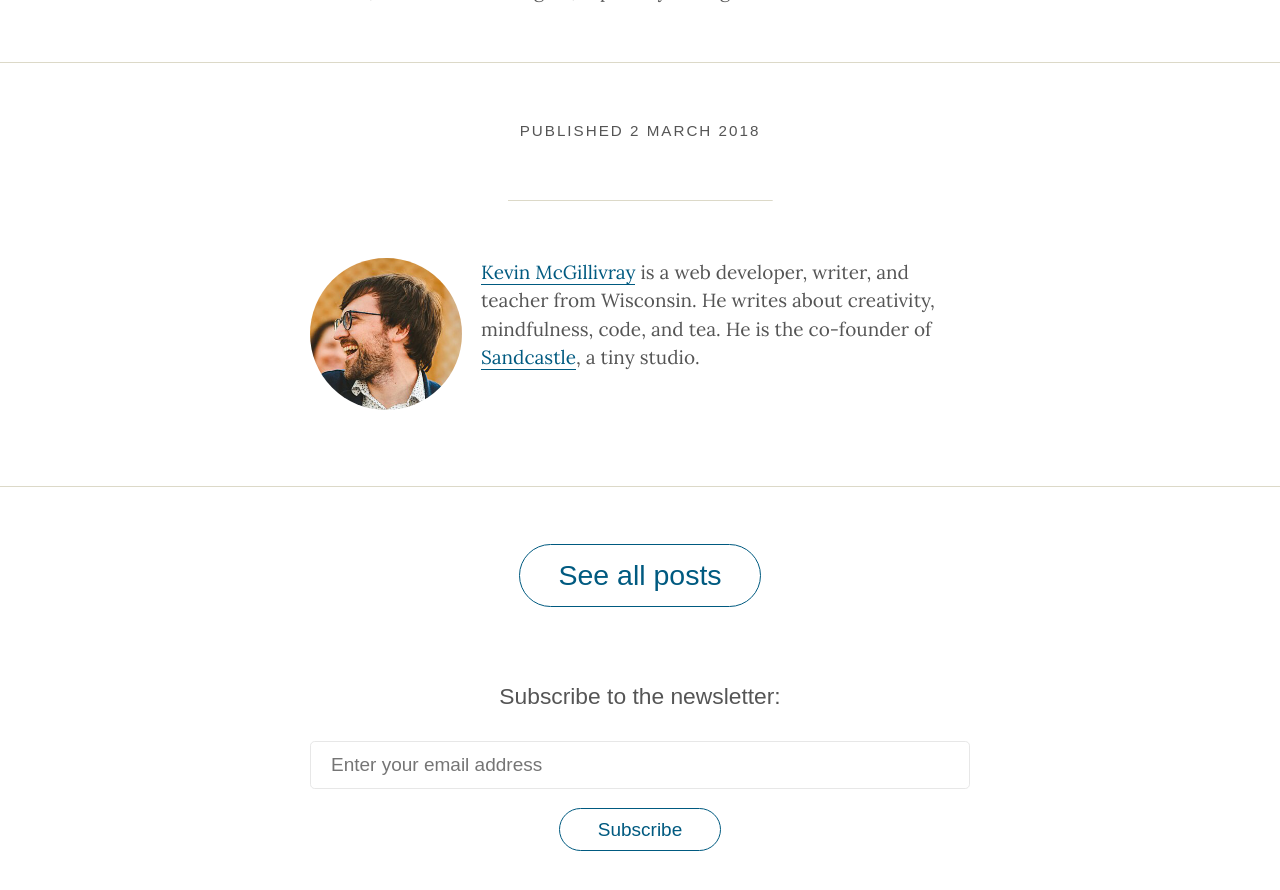
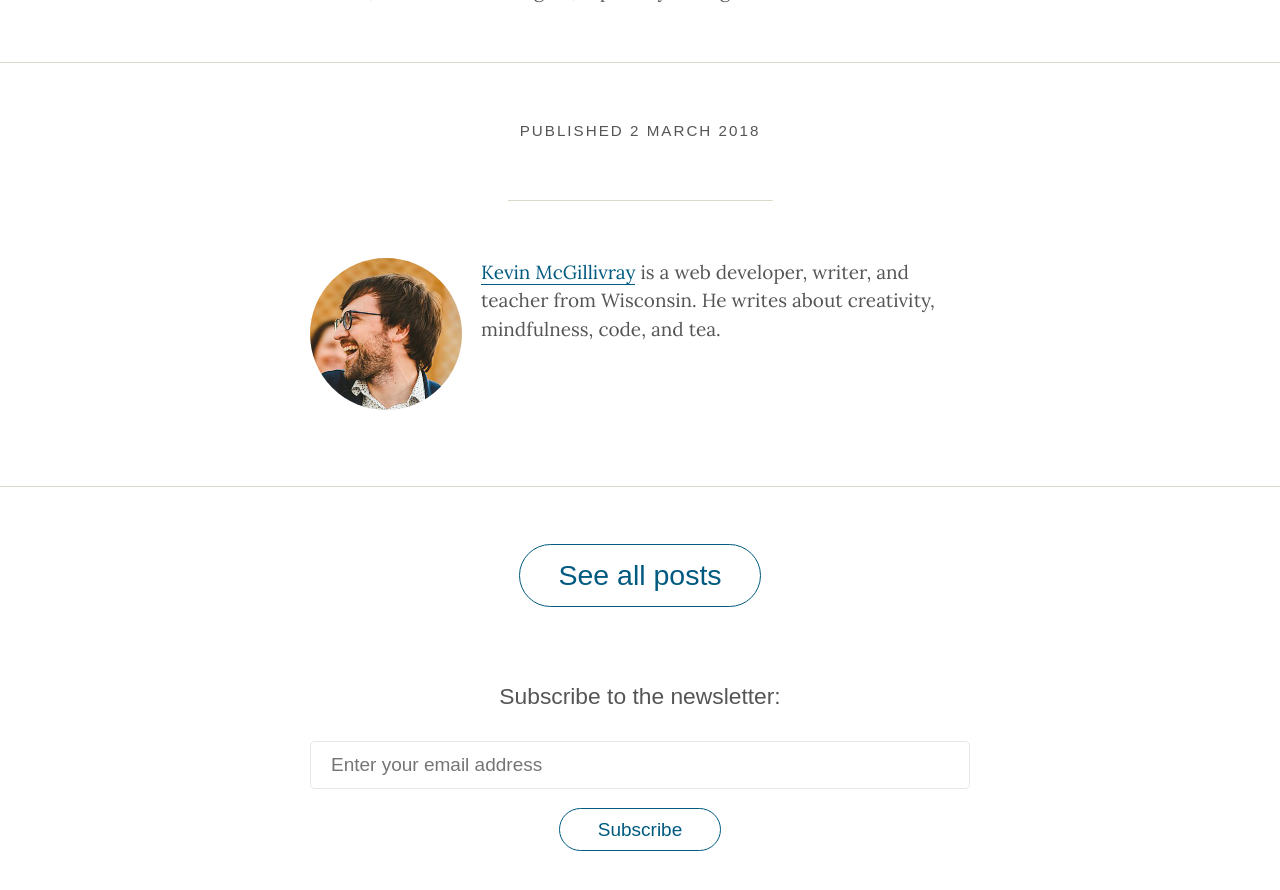
Before and after one commit to kmcgillivray/kmcgillivray.github.io, a Jekyll site: the page built from index.html, in a window 1280 px wide and 900 px high, scrolled down 2271 px. Shown: the top 890 px of the window. Built offline with Jekyll 4.4.1, drawn with Linux system fonts in a browser that asks for light colours; nearby versions of some CDN libraries.

Commit message:
New post

```diff
--- a/_includes/bio.html
+++ b/_includes/bio.html
@@ -1,2 +1,2 @@
 <a class="db fl-ns bn mw4 mb3 mr3-ns center ml0-ns" href="/about"><img class="img-profile br-100" src="/img/kevin-alt-4.jpg" alt="About Kevin McGillivray"></a>
-<p class="pl3-ns"><a href="/about">Kevin McGillivray</a> is a web developer, writer, and teacher from Wisconsin. He writes about creativity, mindfulness, code, and tea. He is the co-founder of <a href="http://sandcastle.co">Sandcastle</a>, a tiny studio.</p>
+<p class="pl3-ns"><a href="/about">Kevin McGillivray</a> is a web developer, writer, and teacher from Wisconsin. He writes about creativity, mindfulness, code, and tea.</p>
--- a/_includes/navigation.html
+++ b/_includes/navigation.html
@@ -24,9 +24,9 @@
 		<li class="dib ph2">
 			<a class="text bn" href="/sketchbook">Sketchbook</a>
 		</li>
-		<!-- <li class="dib ph2">
-			<a target="_blank" class="text bn" href="http://teaguide.co">Tea <span class="dib w1 pr2 text">{% include icons/external-link.html %}</span></a>
-		</li> -->
+		<li class="dib ph2">
+			<a class="text bn" href="/journal">Journal</a>
+		</li>
     <span class="db dib-ns main ph2 b"><span id="spacer-3" class="dn di-ns"></span></span>
     <li class="dib ph2">
 			<a class="text bn" href="/about">About</a>
--- a/_includes/post-footer.html
+++ b/_includes/post-footer.html
@@ -17,6 +17,13 @@
   </div>
 </div>
 
+{% if page.category == "development" %}
+  {% assign link = "/code" %}
+{% elsif page.category == "journal" %}
+  {% assign link = "/journal" %}
+{% else %}
+  {% assign link = "/archive" %}
+{% endif %}
 <div class="section post-footer">
-  <a class="dim dib ph4 pv2 main bg-transparent ba b--main br-pill f3 avenir"{% if page.category == "development" %}href="/code"{% else %}href="/archive"{% endif %}>See all posts</a>
+  <a class="dim dib ph4 pv2 main bg-transparent ba b--main br-pill f3 avenir" href="{{ link }}">See all posts</a>
 </div>
```
Also changed, not shown: _posts/2018-08-19-how-i-learned-how-to-make-bread.md (added, +37 -0 lines), journal/index.md (added, +31 -0 lines), projects/index.md (+1 -1 lines).
